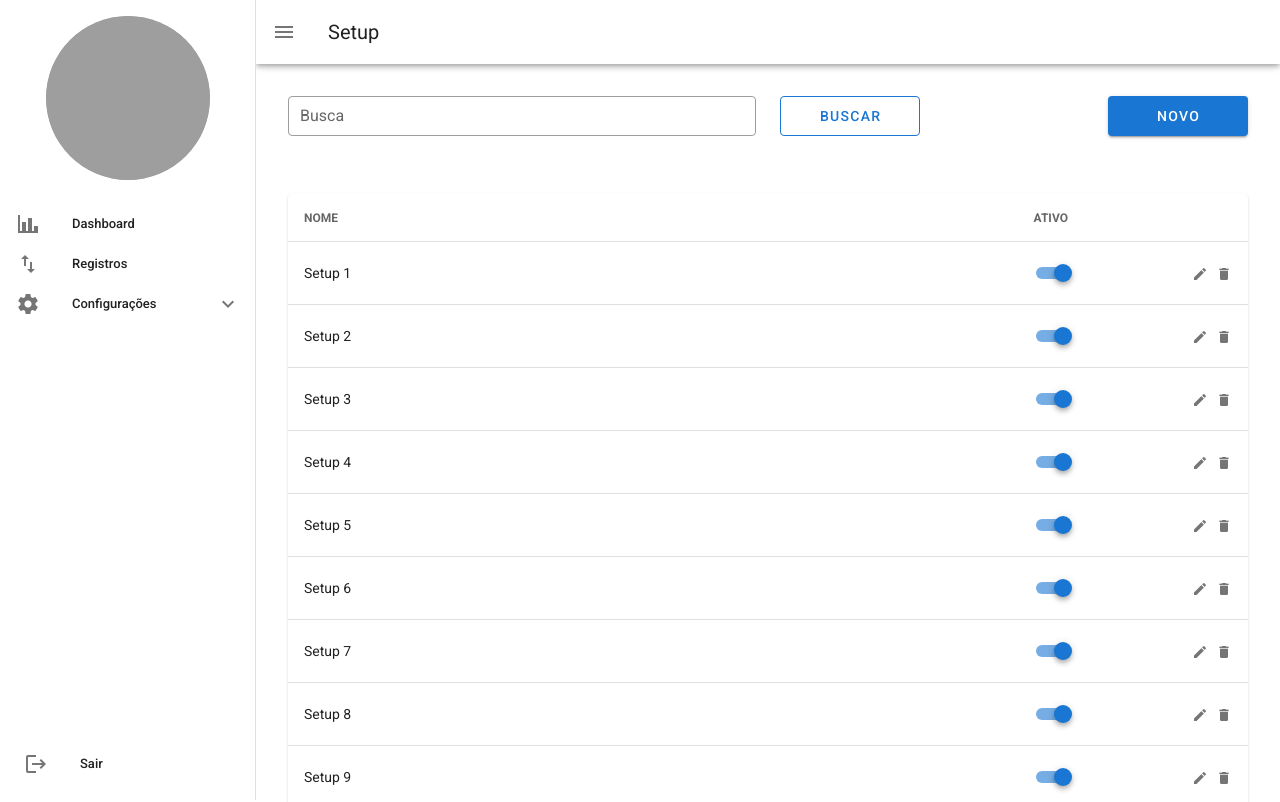
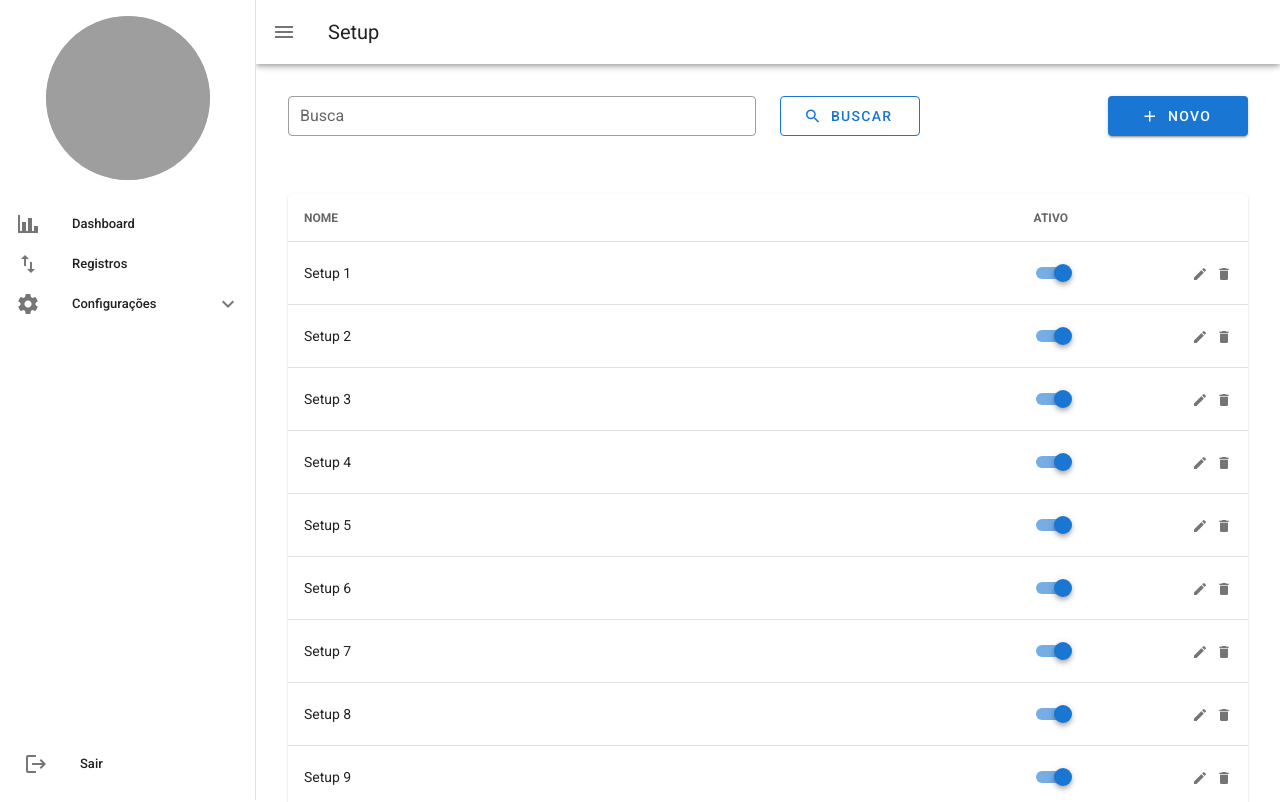
Before and after one commit to vncsmrqs/trade-manager-app, a Vue app: page /configuracoes/setups in a window 1280 px wide. Shown: the top 802 px of the page. Built offline with nearby package versions, Linux system fonts and the light colour scheme; grey boxes are pictures that could not be loaded.

Commit message:
chore: add icons to buttons

```diff
--- a/src/views/configuracoes/gatilhos/index.vue
+++ b/src/views/configuracoes/gatilhos/index.vue
@@ -19,7 +19,10 @@
               @click="search"
               block
               :disabled="isLoading"
-          >Buscar</v-btn>
+          >
+            <v-icon left>mdi-magnify</v-icon>
+            <span>Buscar</span>
+          </v-btn>
         </v-col>
         <v-spacer></v-spacer>
         <v-col col="12" sm="2" class="d-flex mb-8 mb-sm-0">
@@ -29,7 +32,10 @@
               style="height: 40px"
               @click="createItem"
               block
-          >Novo</v-btn>
+          >
+            <v-icon left>mdi-plus</v-icon>
+            <span>Novo</span>
+          </v-btn>
         </v-col>
       </v-row>
     </v-form>
--- a/src/views/configuracoes/setups/index.vue
+++ b/src/views/configuracoes/setups/index.vue
@@ -19,7 +19,10 @@
               @click="search"
               block
               :disabled="isLoading"
-          >Buscar</v-btn>
+          >
+            <v-icon left>mdi-magnify</v-icon>
+            <span>Buscar</span>
+          </v-btn>
         </v-col>
         <v-spacer></v-spacer>
         <v-col col="12" sm="2" class="d-flex mb-8 mb-sm-0">
@@ -29,7 +32,10 @@
               style="height: 40px"
               @click="createItem"
               block
-          >Novo</v-btn>
+          >
+            <v-icon left>mdi-plus</v-icon>
+            <span>Novo</span>
+          </v-btn>
         </v-col>
       </v-row>
     </v-form>
--- a/src/views/configuracoes/tipos-entradas/index.vue
+++ b/src/views/configuracoes/tipos-entradas/index.vue
@@ -19,7 +19,10 @@
             @click="search"
             block
             :disabled="isLoading"
-          >Buscar</v-btn>
+          >
+            <v-icon left>mdi-magnify</v-icon>
+            <span>Buscar</span>
+          </v-btn>
         </v-col>
         <v-spacer></v-spacer>
         <v-col col="12" sm="2" class="d-flex mb-8 mb-sm-0">
@@ -29,7 +32,10 @@
               style="height: 40px"
               @click="createItem"
               block
-          >Novo</v-btn>
+          >
+            <v-icon left>mdi-plus</v-icon>
+            <span>Novo</span>
+          </v-btn>
         </v-col>
       </v-row>
     </v-form>
```
